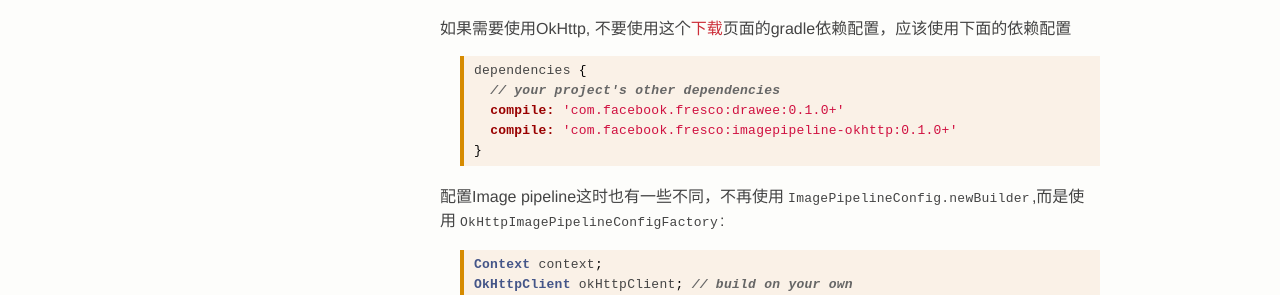
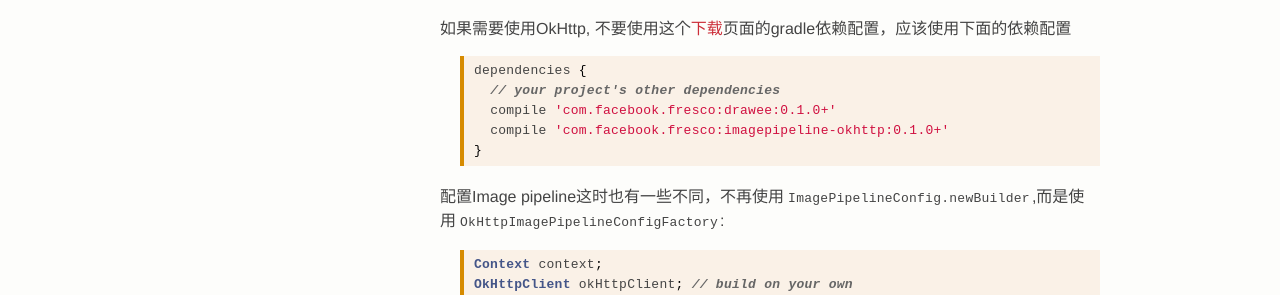
Before and after one commit to liaohuqiu/fresco-docs-cn, a Jekyll site: the page built from docs/03-using-other-network-layers.md, in a window 1280 px wide and 1284 px high. Shown: the part 355-650 px from the top of the window. Built offline with Jekyll 4.4.1, drawn with Linux system fonts in a browser that asks for light colours; Markdown is read by kramdown in place of the engine named in the settings; part of the change alters nothing that is shown.

````diff
--- a/docs/03-using-other-network-layers.md
+++ b/docs/03-using-other-network-layers.md
@@ -20,8 +20,8 @@ pipeline有一个使用OkHttp替换掉了Android默认的网络请求的补充
 ```groovy
 dependencies {
   // your project's other dependencies
-  compile: 'com.facebook.fresco:drawee:0.1.0+'
-  compile: 'com.facebook.fresco:imagepipeline-okhttp:0.1.0+'
+  compile 'com.facebook.fresco:drawee:0.1.0+'
+  compile 'com.facebook.fresco:imagepipeline-okhttp:0.1.0+'
 }
 ```
 
````
